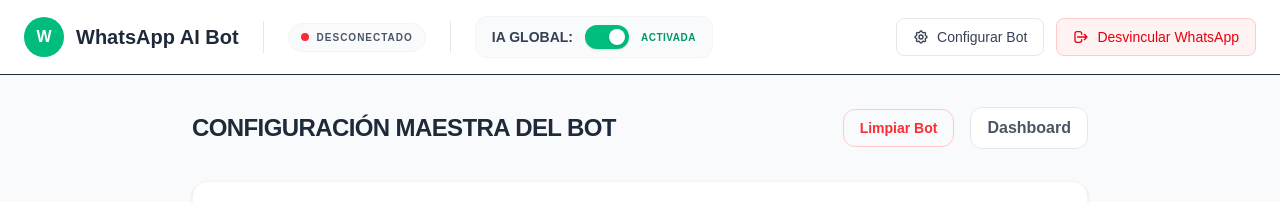
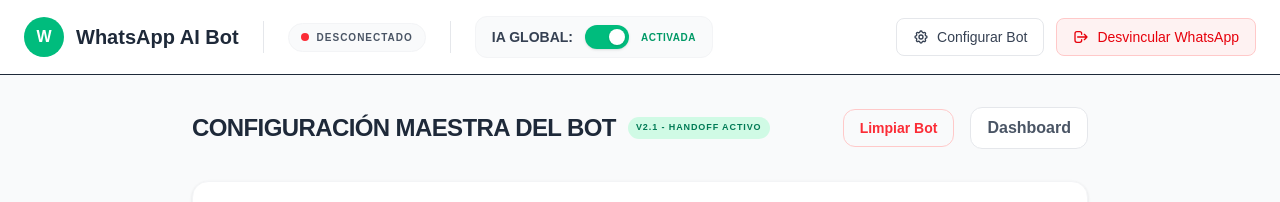
Before and after one commit to controlfinancierosaas-ux/PruebasWhatsapp, a Next.js app: page /settings in a window 1280 px wide. Shown: the top 202 px of the page. Built offline with nearby package versions, Linux system fonts and the light colour scheme; no server answers; the database is empty.

Commit message:
Update settings UI with version badge and enhanced notification section to ensure visibility

```diff
--- a/src/app/settings/page.tsx
+++ b/src/app/settings/page.tsx
@@ -228,7 +228,10 @@ export default function SettingsPage() {
       <main className="flex-1 overflow-y-auto p-8">
         <div className="max-w-4xl mx-auto">
           <div className="flex items-center justify-between mb-8">
-            <h1 className="text-2xl font-bold text-gray-800 tracking-tight uppercase">Configuración Maestra del Bot</h1>
+            <div className="flex items-center gap-3">
+              <h1 className="text-2xl font-bold text-gray-800 tracking-tight uppercase">Configuración Maestra del Bot</h1>
+              <span className="bg-emerald-100 text-emerald-700 text-[9px] font-black px-2 py-1 rounded-full uppercase tracking-widest">v2.1 - Handoff Activo</span>
+            </div>
             <div className="flex items-center gap-4">
               <button
                 onClick={handleReset}
@@ -416,11 +419,11 @@ export default function SettingsPage() {
                 />
               </div>
 
-              {/* Sección 7: Notificaciones */}
-              <div className="bg-white p-6 rounded-2xl shadow-sm border border-emerald-100">
+              {/* Sección 7: Alertas y Notificaciones */}
+              <div className="bg-white p-6 rounded-2xl shadow-sm border border-emerald-200 ring-4 ring-emerald-50/50">
                 <h2 className="text-xs font-black text-emerald-600 uppercase tracking-[0.2em] mb-6 flex items-center gap-2">
                   <span className="h-4 w-1 bg-emerald-500 rounded-full"></span>
-                  7. CONFIGURACIÓN DE NOTIFICACIONES (ADMIN)
+                  7. CONFIGURACIÓN DE NOTIFICACIONES (ADMIN) 🔔
                 </h2>
                 <div className="grid grid-cols-1 md:grid-cols-2 gap-6">
                   <div>
```
